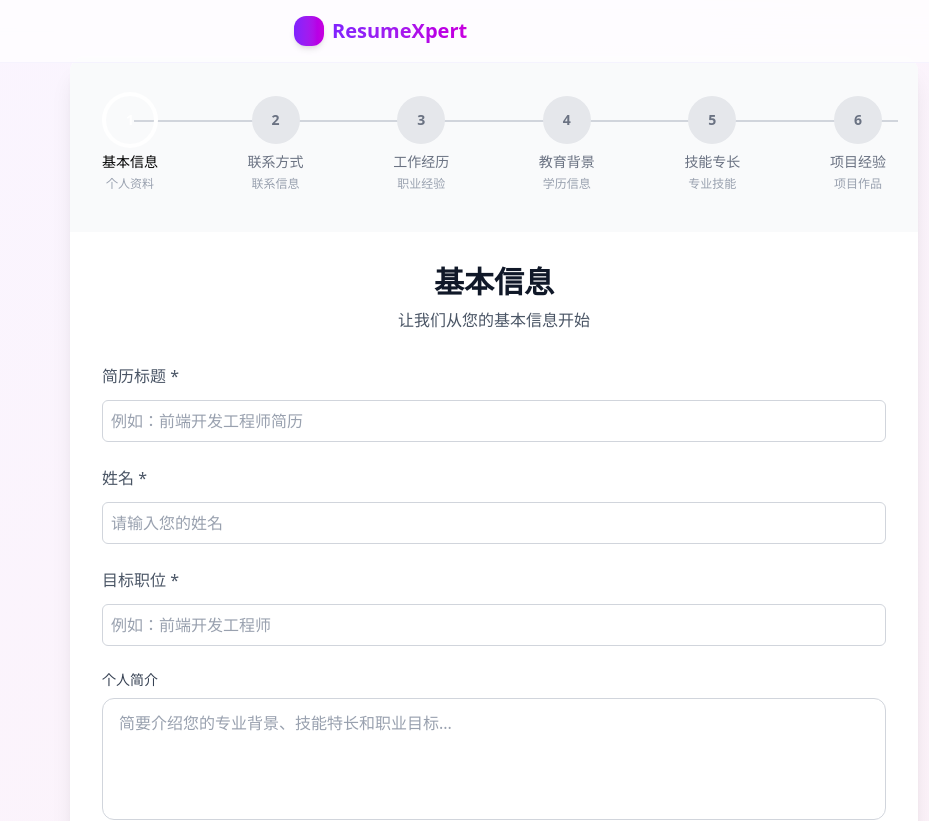
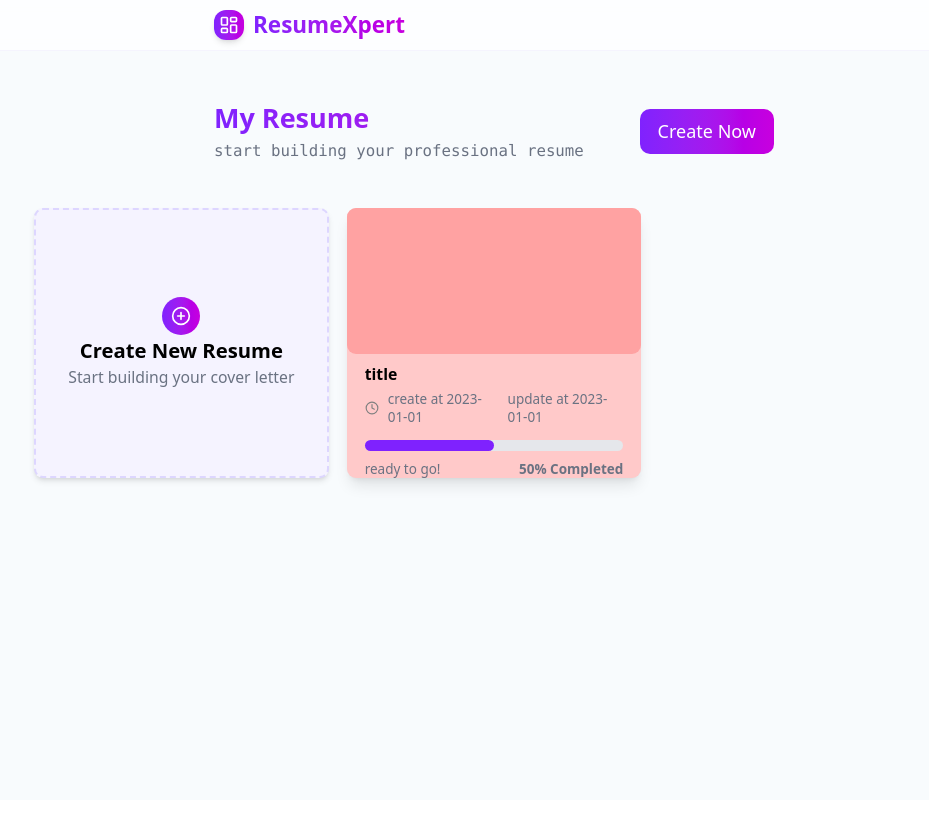
Before and after one commit to huangxi203105/Resume-Builder, a React (Vite) app in the folder Frontend/: page /resumeDetail in a window 1280 px wide. Shown: the top 821 px of the page, without its empty margins (146-1075 px from the left). After the commit the page ends 800 px from the top, so only its background shows below. Built offline with nearby package versions, Linux system fonts and the light colour scheme.

Commit message:
简历页面布局开发

```diff
--- a/Frontend/package.json
+++ b/Frontend/package.json
@@ -14,8 +14,10 @@
     "aos": "^2.3.4",
     "axios": "^1.10.0",
     "framer-motion": "^12.23.5",
+    "lucide-react": "^0.536.0",
     "react": "^19.1.0",
     "react-dom": "^19.1.0",
+    "react-hot-toast": "^2.5.2",
     "react-router-dom": "^7.6.3",
     "react-toastify": "^11.0.5",
     "tailwindcss": "^4.1.11"
--- a/Frontend/src/index.css
+++ b/Frontend/src/index.css
@@ -16,4 +16,34 @@
   .hover-shadow-orange:hover {
     box-shadow: 0 25px 50px -12px #f76001;
   }
+  .gradient-button {
+    @apply cursor-pointer
+           bg-gradient-to-r
+           from-violet-600
+           to-fuchsia-600
+           text-white
+           px-4
+           py-2
+           rounded-[10px]
+           hover:scale-105
+           transition-all
+           duration-300;
+  }
 }
+html {
+  font-size: 14px; /* 1rem = 14px */
+}
+
+/* 中等屏幕 */
+@media (min-width: 768px) {
+  html {
+    font-size: 16px; /* 1rem = 16px */
+  }
+}
+
+/* 大屏幕 */
+@media (min-width: 1024px) {
+  html {
+    font-size: 18px; /* 1rem = 18px */
+  }
+}
--- a/Frontend/src/pages/IndexPage.tsx
+++ b/Frontend/src/pages/IndexPage.tsx
@@ -43,7 +43,7 @@ const IndexPage = () => {
   return (
     <div className="bg-[#f8fbfd] min-h-screen w-full">
       <div className="z-20 header">
-        <header className="w-full fixed top-0 w-full z-50 bg-white/70 backdrop-blur-xl border-b border-violet-100/50 py-4 px-110 flex justify-between">
+        <header className="w-full fixed top-0 w-full z-50 bg-white/70 backdrop-blur-xl border-b border-violet-100/50 py-4 px-80 flex justify-between">
           <div className="flex items-center gap-2">
             <div className="w-[30px] h-[30px] bg-gradient-to-r from-violet-600 to-fuchsia-600 rounded-[12px] shadow-md"></div>
             <div className="text-xl font-semibold bg-gradient-to-r from-violet-600 to-fuchsia-600 bg-clip-text text-transparent">ResumeXpert</div>
@@ -67,7 +67,7 @@ const IndexPage = () => {
           </div>
         </header>
       </div>
-      <div className="px-110 pt-[150px] pb-[150px]">
+      <div className="px-80 pt-[150px] pb-[150px]">
         <section className="flex justify-between">
           <div className="w-[50%] flex flex-col gap-6">
             <div data-aos="fade-up" data-aos-delay="200" className="text-7xl font-bold text-black">Craft</div>
--- a/Frontend/src/pages/ResumePage.tsx
+++ b/Frontend/src/pages/ResumePage.tsx
@@ -1,8 +1,10 @@
 import React, { useContext, useEffect, useState } from "react";
 import { useNavigate, useParams } from "react-router-dom";
 import http from "../utils/http";
+import { FileText, Clock, CirclePlus } from "lucide-react";
 import API_PATH from "../utils/apiPath";
 import { UserContext } from "../context/UserContext";
+import { LayoutDashboard } from "lucide-react";
 import Toast from "../utils/toast";
 import StepForm from "../components/StepForm/StepForm";
 const ResumePage = () => {
@@ -11,19 +13,23 @@ const ResumePage = () => {
   const [resume, setResume] = useState<any>(null);
   const [loading, setLoading] = useState(true);
   const [error, setError] = useState<string | null>(null);
-  const userContext = useContext(UserContext)
+  const userContext = useContext(UserContext);
 
   const logout = () => {
-    userContext?.clearUser()
-    navigate('/');
-  }
+    userContext?.clearUser();
+    navigate("/");
+  };
   return (
     <div className="bg-[#f8fbfd] min-h-screen w-[100vw]">
       <div className="z-20 header">
-        <header className="w-full fixed top-0 w-full z-50 bg-white/70 backdrop-blur-xl border-b border-violet-100/50 py-4 px-110 flex justify-between">
+        <header className="w-full fixed top-0 w-full z-50 bg-white/70 backdrop-blur-xl border-b border-violet-100/50 py-2 px-80 flex justify-between">
           <div className="flex items-center gap-2">
-            <div className="w-[30px] h-[30px] bg-gradient-to-r from-violet-600 to-fuchsia-600 rounded-[12px] shadow-md"></div>
-            <div className="text-xl font-semibold bg-gradient-to-r from-violet-600 to-fuchsia-600 bg-clip-text text-transparent">ResumeXpert</div>
+            <div className="w-[30px] h-[30px] bg-gradient-to-r from-violet-600 to-fuchsia-600 rounded-[12px] shadow-md flex items-center justify-center">
+              <LayoutDashboard color="white" size={20} />
+            </div>
+            <div className="text-xl font-semibold bg-gradient-to-r from-violet-600 to-fuchsia-600 bg-clip-text text-transparent">
+              ResumeXpert
+            </div>
           </div>
           <div>
             {userContext?.user ? (
@@ -32,18 +38,94 @@ const ResumePage = () => {
                   <div>{userContext.user.name.charAt(0)}</div>
                 </div>
                 <div className="flex flex-col">
-                  <div className="text-sm font-bold">{userContext.user.name}</div>
-                  <div onClick={logout} className="text-xs font-medium text-violet-600 cursor-pointer">Logout</div>
+                  <div className="text-sm font-bold">
+                    {userContext.user.name}
+                  </div>
+                  <div
+                    onClick={logout}
+                    className="text-xs font-medium text-violet-600 cursor-pointer"
+                  >
+                    Logout
+                  </div>
                 </div>
               </div>
             ) : null}
           </div>
         </header>
       </div>
-      <div>
-        <StepForm />
+      <div className="w-full px-80 pt-[100px] pb-10">
+        <div className="flex justify-between items-center">
+          <div className="font-sans flex flex-col gap-1">
+            <text className="text-2xl font-bold bg-gradient-to-r from-violet-600 to-fuchsia-600 bg-clip-text text-transparent">
+              My Resume
+            </text>
+            <text className="font-mono text-gray-500 text-sm ">
+              start building your professional resume
+            </text>
+          </div>
+          <div>
+            <button className="cursor-pointer bg-gradient-to-r from-violet-600 to-fuchsia-600 text-white px-4 py-2 rounded-[10px] hover:scale-105 transition-all duration-300">
+              Create Now
+            </button>
+          </div>
+        </div>
+      </div>
+      {/* 待完善 */}
+      {/* <div className="flex items-center justify-center flex-col gap-2">
+        <div className="bg-violet-600 opacity-40 p-2 rounded-full w-[40px] h-[40px] flex items-center justify-center">
+          <FileText color="white" size={30} />
+        </div>
+        <div className="text-lg font-bold">No resume Yet</div>
+        <div className="text-sm text-gray-500 text-center w-[300px]">
+          You have not created any resume yet. Start by clicking the "Create
+          Now" button.
+        </div>
+
+        <button className="gradient-button flex items-center justify-center gap-2">
+          Create your first resume <FileText color="white" size={30} />
+        </button>
+      </div> */}
+      <div className="px-40 grid grid-cols-1 sm:grid-cols-2 md:grid-cols-3 gap-4">
+        {/* 新增按鈕 */}
+        <div className="bg-violet-50 border-dashed border-2 border-violet-200 h-60 flex flex-col justify-center items-center p-4 rounded-lg shadow-md hover:shadow-lg transition-all duration-300 cursor-pointer">
+          <div className="rounded-full gradient-button flex items-center justify-center px-2">
+            <CirclePlus color="white" size={20} />
+          </div>
+          <div className="font-bold text-lg">Create New Resume</div>
+          <div className="text-sm text-gray-500">
+            Start building your cover letter
+          </div>
+        </div>
+        <div className="h-60 flex flex-col gap-2 rounded-lg bg-red-200 hover:text-violet-600 shadow-lg transition-all duration-300 cursor-pointer">
+          <div className="bg-red-300 rounded-lg h-35"></div>
+          <div className="px-4 flex flex-col">
+            <div className="text-sm font-bold">title</div>
+            <div className="flex items-center text-xs text-gray-500 gap-2 mt-1">
+              <span>
+                <Clock color="gray" size={14} />
+              </span>
+              <span>create at 2023-01-01</span>
+              <span>update at 2023-01-01</span>
+            </div>
+            <div className="mt-3">
+              {/* 进度条 */}
+              <div className="w-full bg-gray-200 rounded-full h-2.5">
+                <div
+                  className="bg-violet-600 h-2.5 rounded-full"
+                  style={{ width: "50%" }}
+                ></div>
+              </div>
+            </div>
+            <div className="flex justify-between items-center mt-2">
+              <div className="text-xs text-gray-500">ready to go!</div>
+              <div className="text-xs font-bold text-gray-500">
+                50% Completed
+              </div>
+            </div>
+          </div>
+        </div>
       </div>
     </div>
-  )
-}
+  );
+};
 export default ResumePage;
--- a/Frontend/src/tailwind.config.js
+++ b/Frontend/src/tailwind.config.js
@@ -1,17 +1,21 @@
 /** @type {import('tailwindcss').Config} */
 module.exports = {
-  content: ['./src/**/*.{html,js,ts,jsx,tsx}'],
+  content: ["./src/**/*.{html,js,ts,jsx,tsx}"],
   theme: {
     extend: {
+      spacing: {
+        "screen-sm": "0.25rem", // 4px @ 16px base
+        "screen-lg": "0.2778rem", // 5px @ 18px base
+      },
       backgroundImage: {
-        'text-gradient': 'linear-gradient(to right, #7c3aed, #c026d3)',
-        'hero-gradient': 'linear-gradient(135deg, #667eea 0%, #764ba2 100%)',
+        "text-gradient": "linear-gradient(to right, #7c3aed, #c026d3)",
+        "hero-gradient": "linear-gradient(135deg, #667eea 0%, #764ba2 100%)",
       },
       colors: {
-        primary: '#7c3aed',
-        secondary: '#c026d3',
-      }
-    }
+        primary: "#7c3aed",
+        secondary: "#c026d3",
+      },
+    },
   },
   plugins: [],
-}
+};
```
Also changed, not shown: Frontend/src/main.tsx (+6 -7 lines), 2 other files (tests, documents, lock files or other folders).
